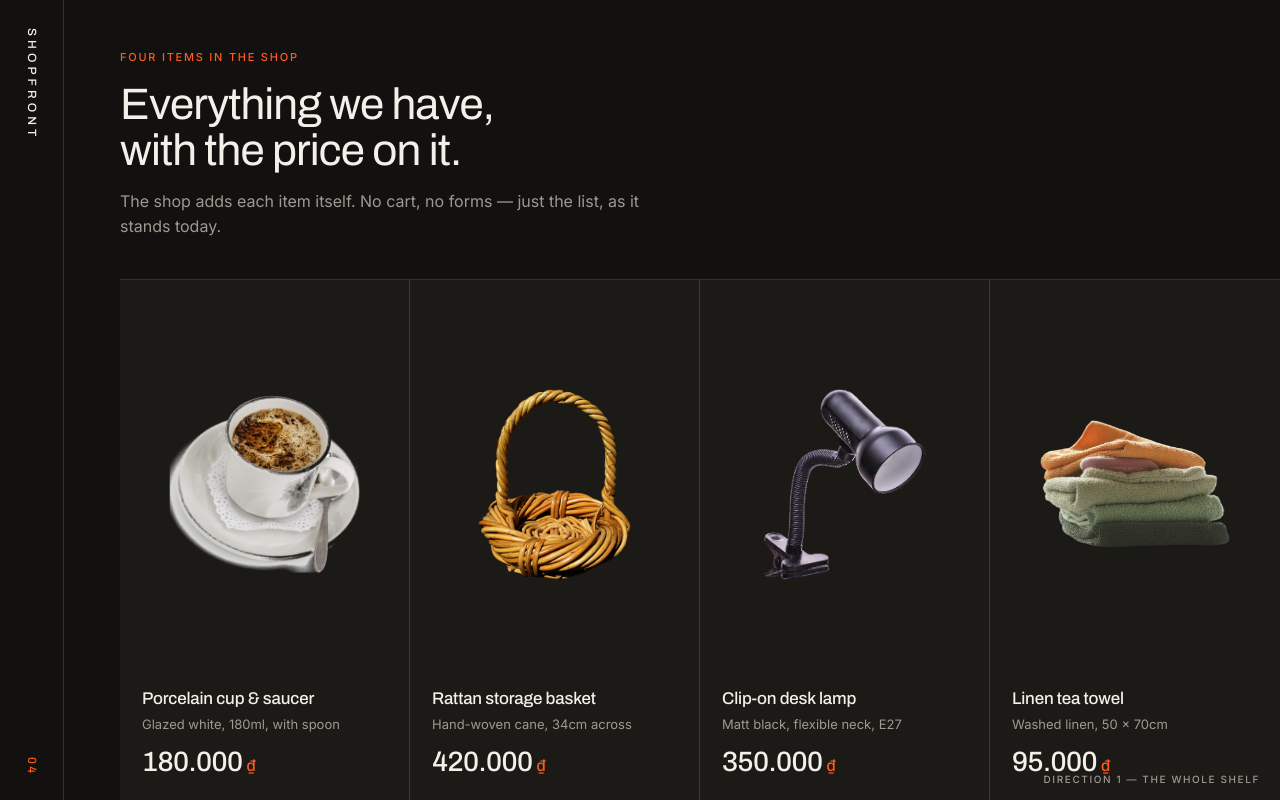
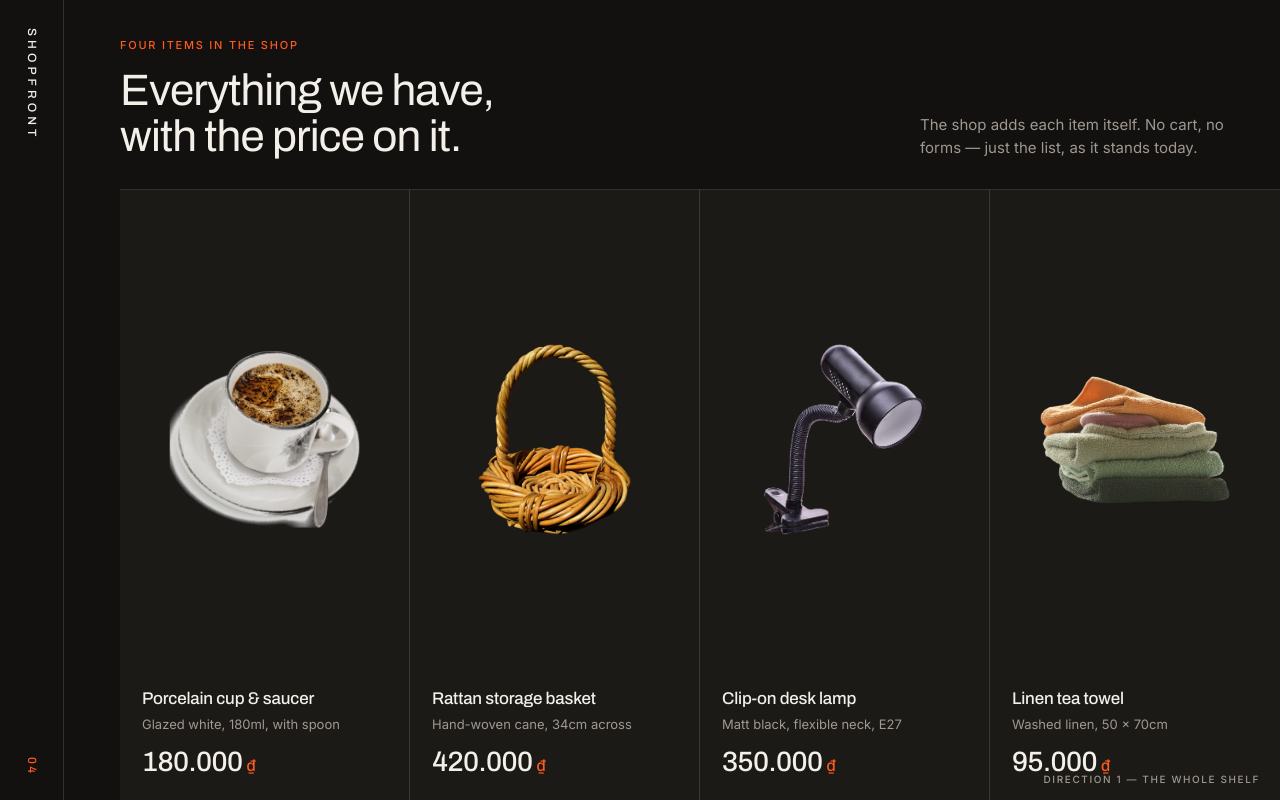
Before and after one commit to ThanhNV121097/project-065a17ca, a React (Vite) app in the folder code/frontend/: page /directions-1 in a window 1280 px wide. Built offline with nearby package versions, Linux system fonts and the light colour scheme.

Commit message:
design: direction 1 — fill the right of the header, let the goods fit 790px

```diff
--- a/code/frontend/src/directions.tsx
+++ b/code/frontend/src/directions.tsx
@@ -61,21 +61,23 @@ export function DirectionShelf() {
       </aside>
 
       <div style={{ flex: 1, display: "flex", flexDirection: "column", minWidth: 0 }}>
-        <header style={{ padding: "52px 0 40px 56px", maxWidth: 1000 }}>
-          <p style={{ margin: 0, font: "500 11px/1 Inter, sans-serif", letterSpacing: "0.16em", textTransform: "uppercase", color: accent }}>
-            Four items in the shop
-          </p>
-          <h1 style={{ margin: "18px 0 0", font: "400 44px/1.05 Archivo, sans-serif", letterSpacing: "-0.02em", maxWidth: "18ch" }}>
-            Everything we have, with the price on it.
-          </h1>
-          <p style={{ margin: "16px 0 0", font: "400 16px/1.55 Inter, sans-serif", color: soft, maxWidth: "52ch" }}>
+        <header style={{ padding: "40px 0 30px 56px", display: "grid", gridTemplateColumns: "minmax(0, 1fr) 360px", alignItems: "end", gap: 48 }}>
+          <div>
+            <p style={{ margin: 0, font: "500 11px/1 Inter, sans-serif", letterSpacing: "0.16em", textTransform: "uppercase", color: accent }}>
+              Four items in the shop
+            </p>
+            <h1 style={{ margin: "16px 0 0", font: "400 44px/1.05 Archivo, sans-serif", letterSpacing: "-0.02em", maxWidth: "18ch" }}>
+              Everything we have, with the price on it.
+            </h1>
+          </div>
+          <p style={{ margin: 0, paddingRight: 56, font: "400 15px/1.55 Inter, sans-serif", color: soft }}>
             The shop adds each item itself. No cart, no forms — just the list, as it stands today.
           </p>
         </header>
 
         <div style={{ flex: 1, display: "grid", gridTemplateColumns: "repeat(4, 1fr)", borderTop: `1px solid ${line}`, marginLeft: 56 }}>
           {ITEMS.map((it, i) => (
-            <article key={it.name} style={{ background: surface, borderRight: i < 3 ? `1px solid ${line}` : "none", display: "flex", flexDirection: "column", minHeight: 420 }}>
+            <article key={it.name} style={{ background: surface, borderRight: i < 3 ? `1px solid ${line}` : "none", display: "flex", flexDirection: "column", minHeight: 0 }}>
               <div style={{ flex: 1, padding: 26, display: "flex", alignItems: "center", justifyContent: "center", minHeight: 0 }}>
                 <img src={it.img} alt={it.name} style={{ width: "100%", height: "100%", objectFit: "contain", objectPosition: "center" }} />
               </div>
```
